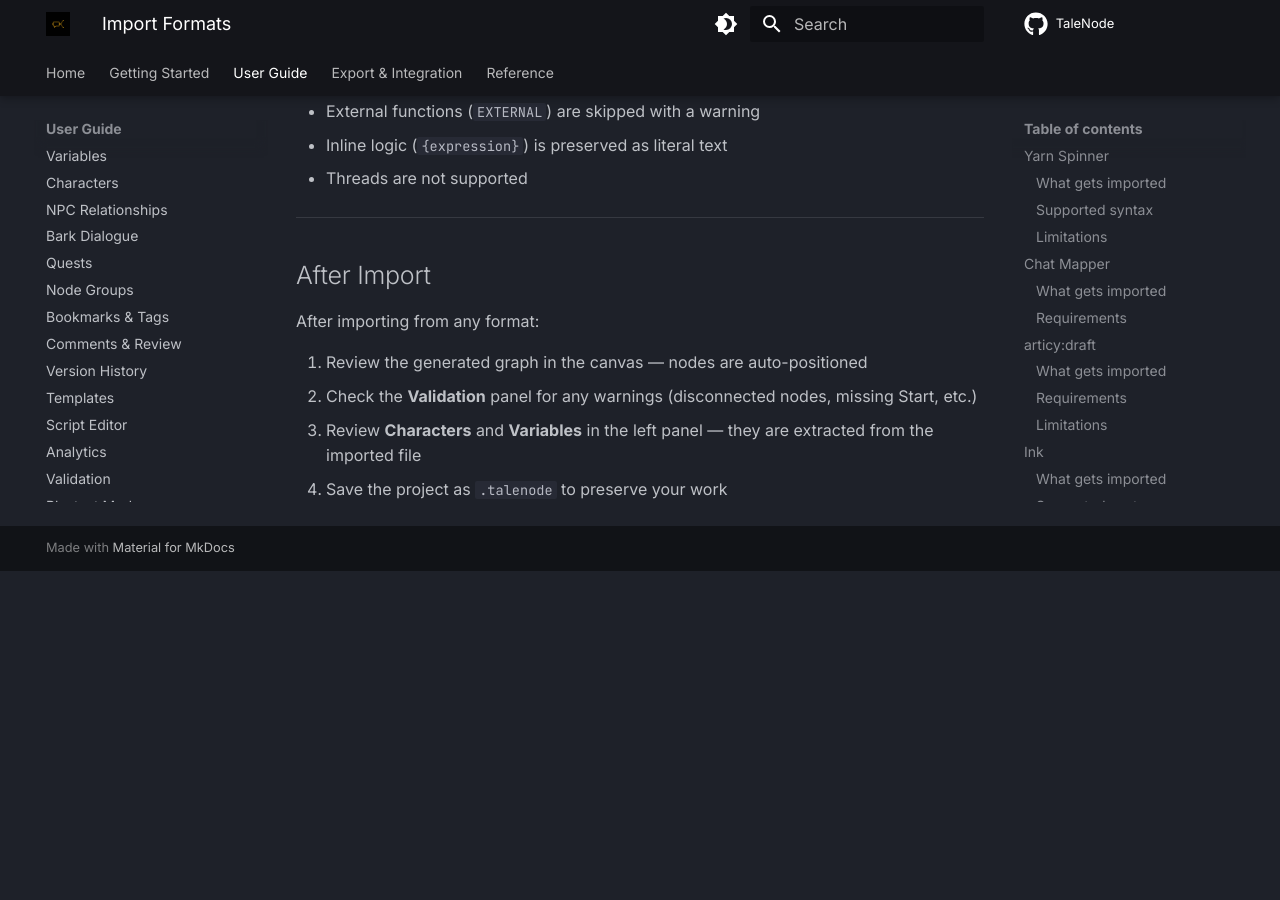
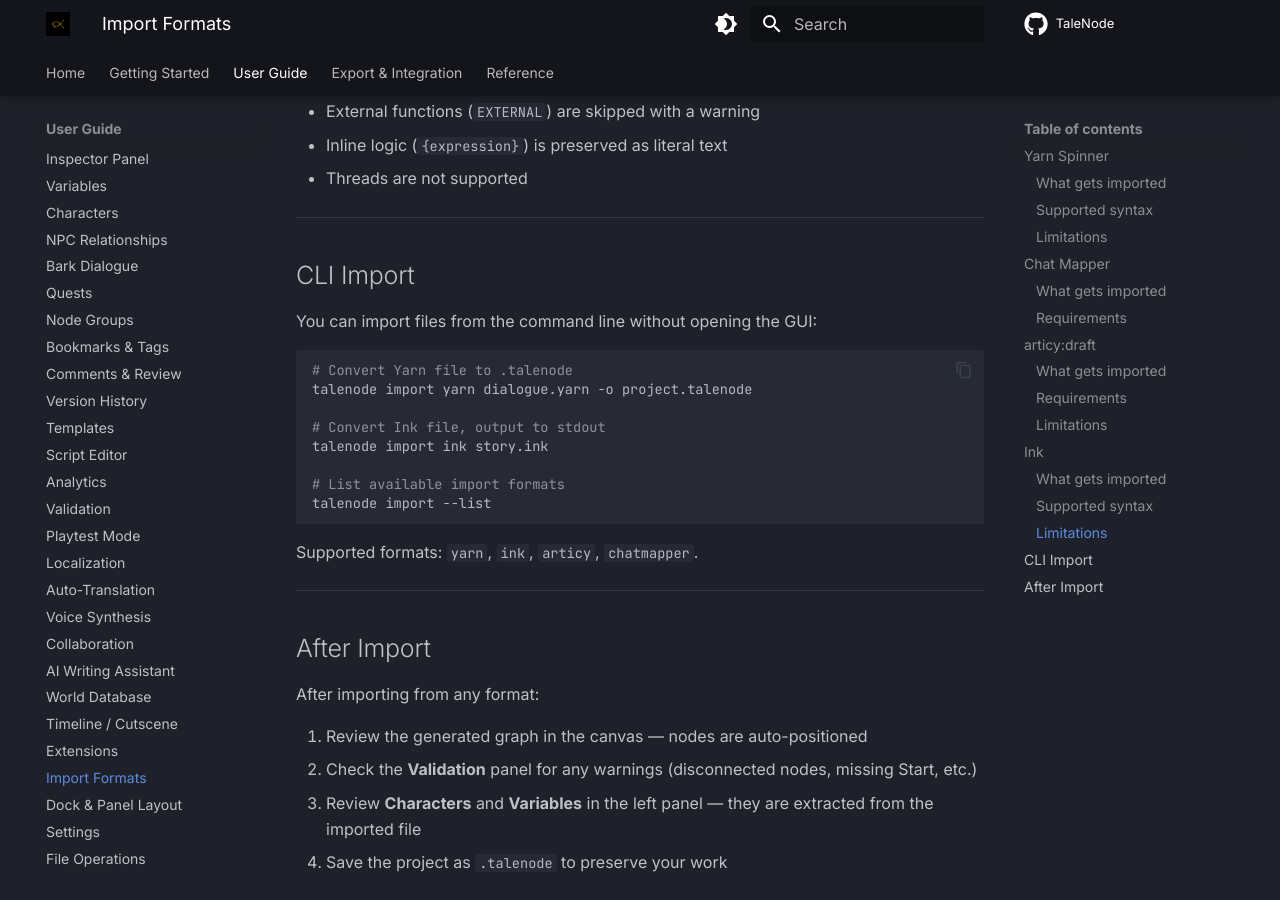
Before and after one commit to fognil/TaleNode, an MkDocs documentation site: the page built from docs/user-guide/import.md, in a window 1280 px wide and 900 px high, scrolled down 4039 px. Built offline with MkDocs 1.6.1 and Material for MkDocs 9.7.7, drawn with Linux system fonts in a browser that asks for light colours; comment, search, counter and statistics services are not loaded; before the commit the page ends 4610 px from its top, so only the background shows below that.

Commit message:
docs: add CLI usage to validation and import guides

````diff
--- a/docs/user-guide/import.md
+++ b/docs/user-guide/import.md
@@ -131,6 +131,25 @@
 
 ---
 
+## CLI Import
+
+You can import files from the command line without opening the GUI:
+
+```bash
+# Convert Yarn file to .talenode
+talenode import yarn dialogue.yarn -o project.talenode
+
+# Convert Ink file, output to stdout
+talenode import ink story.ink
+
+# List available import formats
+talenode import --list
+```
+
+Supported formats: `yarn`, `ink`, `articy`, `chatmapper`.
+
+---
+
 ## After Import
 
 After importing from any format:
````
Also changed, not shown: docs/user-guide/validation.md (+18 -0 lines).
